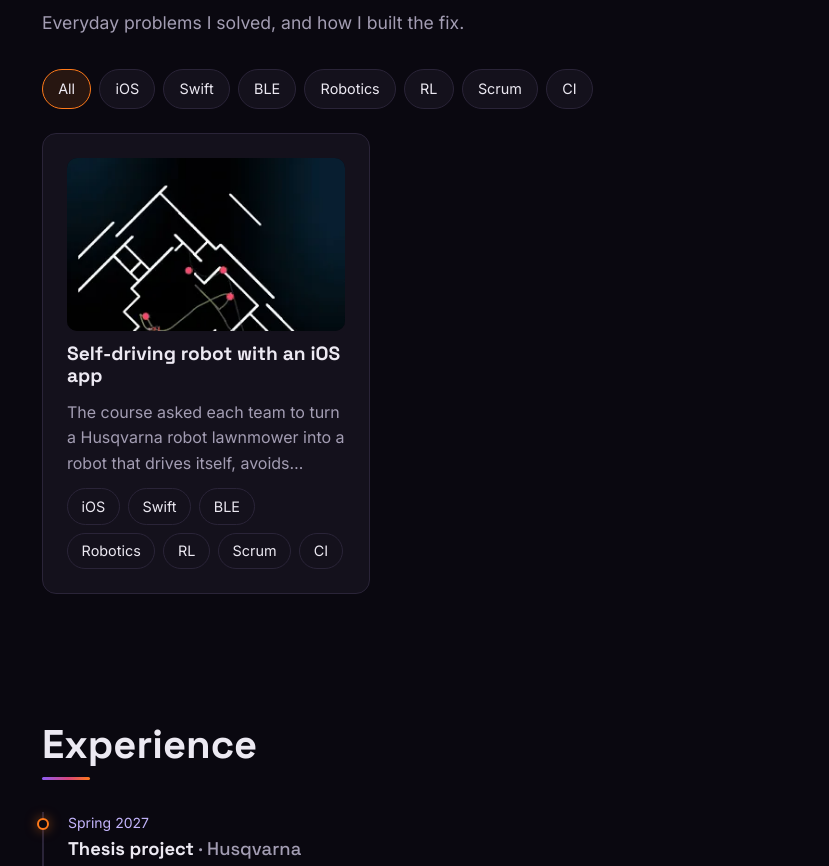
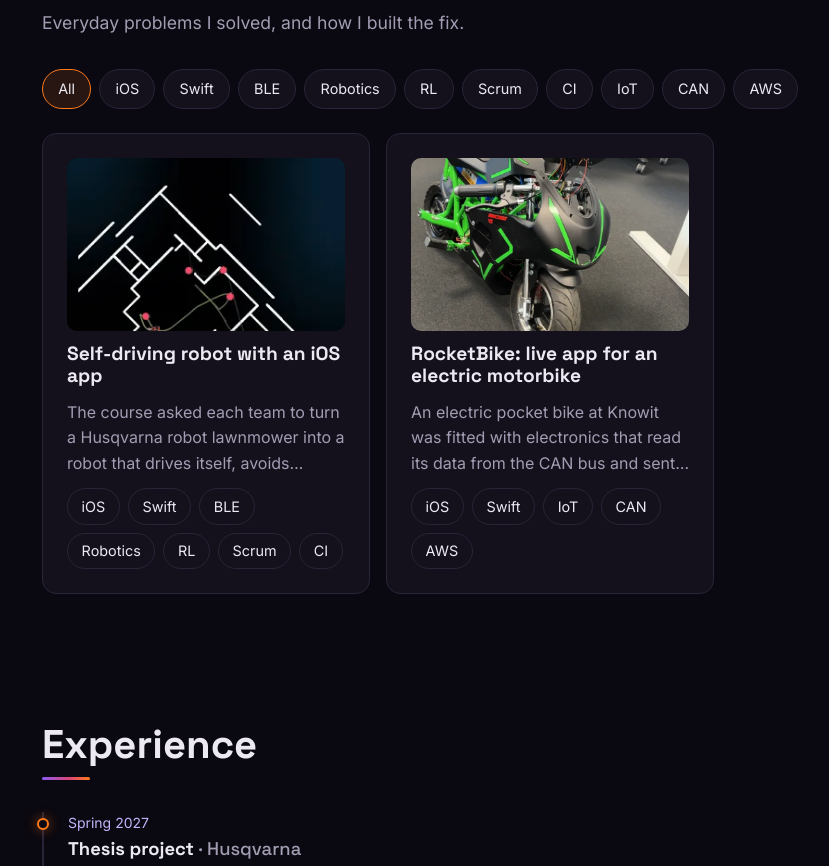
Before and after one commit to Zapeman02/portfolio, a React (Vite) app: page / in a window 1280 px wide. Shown: the part 1580-2446 px from the top of the page, without its empty margins (90-919 px from the left). Built offline with nearby package versions, Linux system fonts and the light colour scheme.

Commit message:
Add RocketBike project
iOS app from the Knowit internship showing live bike data from the CAN bus via AWS. Adds an optional per-project private label.

```diff
--- a/src/components/ProjectDetail.tsx
+++ b/src/components/ProjectDetail.tsx
@@ -67,7 +67,7 @@ export function ProjectDetail({ project, onClose }: ProjectDetailProps) {
 
         <div className="detail-links">
           {project.links.length === 0 ? (
-            <span className="tag">{PRIVATE_LABEL}</span>
+            <span className="tag">{project.privateLabel ?? PRIVATE_LABEL}</span>
           ) : (
             project.links.map((link) => (
               <a key={link.url} href={link.url} target="_blank" rel="noreferrer">
--- a/src/data/projects.ts
+++ b/src/data/projects.ts
@@ -1,3 +1,4 @@
+import rocketbike from '../assets/projects/rocketbike.webp'
 import sepmMap from '../assets/projects/sepm-map.webp'
 import sepmStatus from '../assets/projects/sepm-status.webp'
 
@@ -20,6 +21,7 @@ export interface Project {
   tags: string[]
   images: ProjectImage[]
   links: ProjectLink[]
+  privateLabel?: string
 }
 
 export const PRIVATE_LABEL = 'Private / school project'
@@ -47,4 +49,22 @@ export const projects: Project[] = [
     ],
     links: [],
   },
+  {
+    id: 'rocketbike',
+    title: 'RocketBike: live app for an electric motorbike',
+    problem:
+      'An electric pocket bike at Knowit was fitted with electronics that read its data from the CAN bus and sent it to the cloud. That data was only useful if the rider could actually see it.',
+    solution:
+      'An iOS app that shows the bike live: locked or unlocked, speed, battery, GPS position on a map and graphs of recent rides.',
+    how: [
+      'My internship at Knowit, in a team of 7: UI/UX, app developers, one cloud developer and two embedded developers.',
+      'I built the iOS app. The cloud developer built the AWS backend the app connects to.',
+      'Data goes from the CAN bus to the cloud to the app, so we learned how a vehicle talks internally by reading real CAN frames.',
+      'Worked properly in Git as a team, with branches, PRs and reviews.',
+    ],
+    tags: ['iOS', 'Swift', 'IoT', 'CAN', 'AWS'],
+    images: [{ src: rocketbike, alt: 'The RocketBike electric pocket bike with its electronics exposed' }],
+    links: [],
+    privateLabel: 'Private / Knowit internship',
+  },
 ]
```
Also changed, not shown: src/assets/projects/rocketbike.webp (added).
